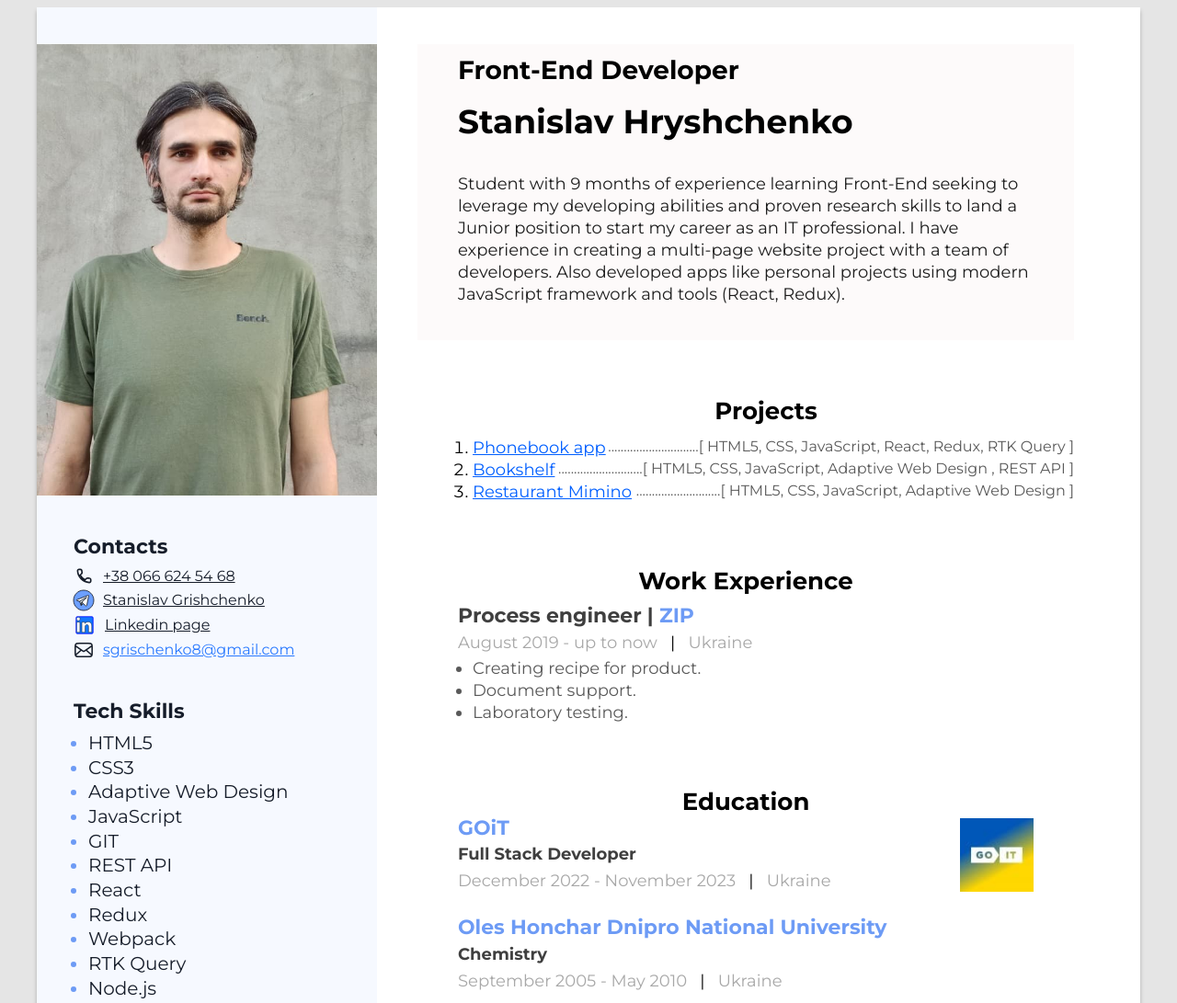
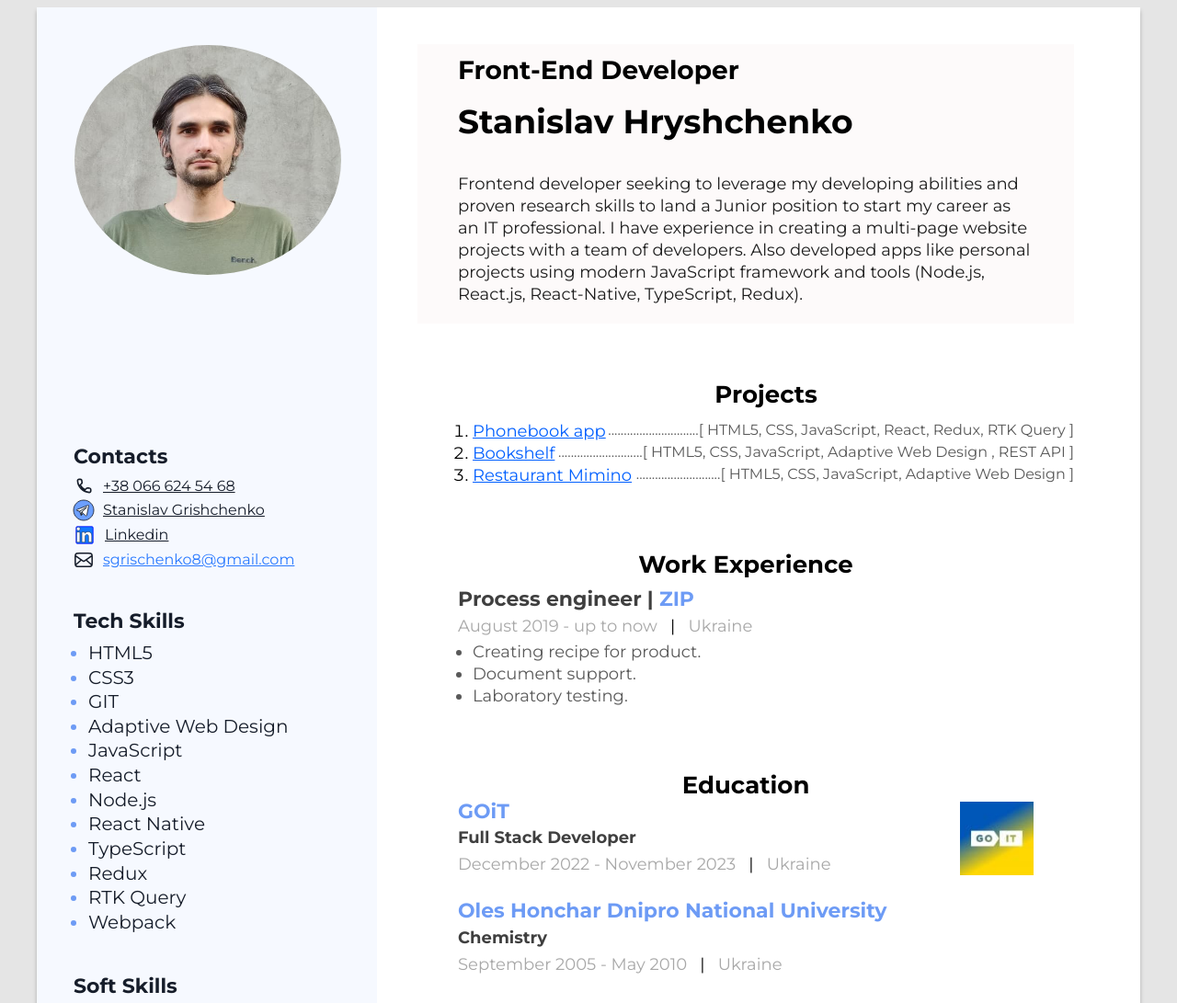
Before and after one commit to sgrischenko8/resume, a plain HTML site: page index.html in a window 1280 px wide. Shown: the top 1091 px of the page at 92% size. Drawn offline with Linux system fonts and the light colour scheme.

Commit message:
refresh data

```diff
--- a/css/styles.css
+++ b/css/styles.css
@@ -54,7 +54,7 @@ body {
 }
 
 .my-descr {
-  /* width: 525px; */
+  margin: 0;
 }
 
 .main-content-title {
@@ -201,7 +201,7 @@ body {
 .sidebar {
   display: flex;
   flex-direction: column;
-  gap: 20px;
+  /* gap: 120px; */
   padding-top: 40px;
   padding-bottom: 40px;
 
@@ -211,11 +211,15 @@ body {
 
 .my-photo {
   display: block;
-  height: auto;
+  height: 250px;
+  padding: 0 40px;
   object-fit: cover;
-  object-position: center;
+  object-position: top;
+  border: 1px solid transparent;
+  border-radius: 50%;
 }
 .skill-container {
+  margin-top: auto;
   display: flex;
   flex-direction: column;
   gap: 20px;
--- a/index.html
+++ b/index.html
@@ -13,6 +13,7 @@
     />
 
     <link rel="stylesheet" href="./css/styles.css" />
+
     <title>resume</title>
   </head>
   <body>
@@ -25,12 +26,12 @@
           <h2 class="my-profession">Front-End Developer</h2>
           <h1 class="my-name">Stanislav Hryshchenko</h1>
           <p class="my-descr">
-            Student with 9 months of experience learning Front-End seeking to
-            leverage my developing abilities and proven research skills to land
-            a Junior position to start my career as an IT professional. I have
-            experience in creating a multi-page website project with a team of
-            developers. Also developed apps like personal projects using modern
-            JavaScript framework and tools (React, Redux).
+            Frontend developer seeking to leverage my developing abilities and
+            proven research skills to land a Junior position to start my career
+            as an IT professional. I have experience in creating a multi-page
+            website projects with a team of developers. Also developed apps like
+            personal projects using modern JavaScript framework and tools
+            (Node.js, React.js, React-Native, TypeScript, Redux).
           </p>
         </div>
         <!-- My projects -->
@@ -126,7 +127,7 @@
                 src="./img/GoiT.jpg"
                 alt="GOiT embleme"
                 width="80px"
-                class="my-photo goit-img"
+                class="goit-img"
               />
             </li>
             <li class="education-item">
@@ -172,7 +173,7 @@
         <img
           src="./img/frame1.jpg"
           alt="My photo"
-          width="370px"
+          width="290px"
           class="my-photo"
         />
         <div class="skill-container">
@@ -212,7 +213,7 @@
                   class="contacts-number"
                   target="_blank"
                   rel="noopener noreferrer"
-                  >Linkedin page</a
+                  >Linkedin</a
                 >
               </li>
               <li class="contacts-item">
@@ -232,15 +233,16 @@
             <ul class="skills-list">
               <li class="skills-list-item">HTML5</li>
               <li class="skills-list-item">CSS3</li>
+              <li class="skills-list-item">GIT</li>
               <li class="skills-list-item">Adaptive Web Design</li>
               <li class="skills-list-item">JavaScript</li>
-              <li class="skills-list-item">GIT</li>
-              <li class="skills-list-item">REST API</li>
               <li class="skills-list-item">React</li>
+              <li class="skills-list-item">Node.js</li>
+              <li class="skills-list-item">React Native</li>
+              <li class="skills-list-item">TypeScript</li>
               <li class="skills-list-item">Redux</li>
+              <li class="skills-list-item">RTK Query</li>
               <li class="skills-list-item">Webpack</li>
-              <li class="skills-list-item">RTK Query</li>
-              <li class="skills-list-item">Node.js</li>
             </ul>
           </div>
 
```
